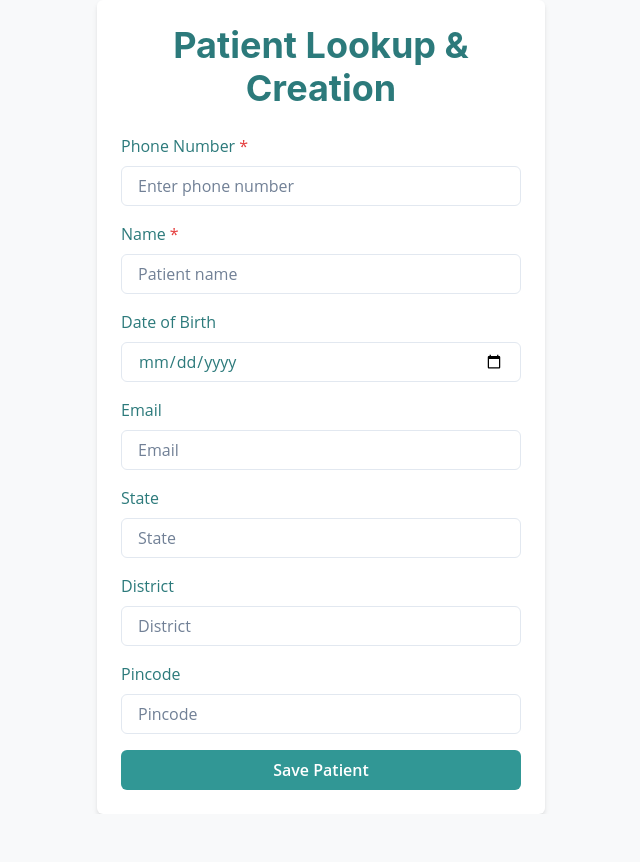
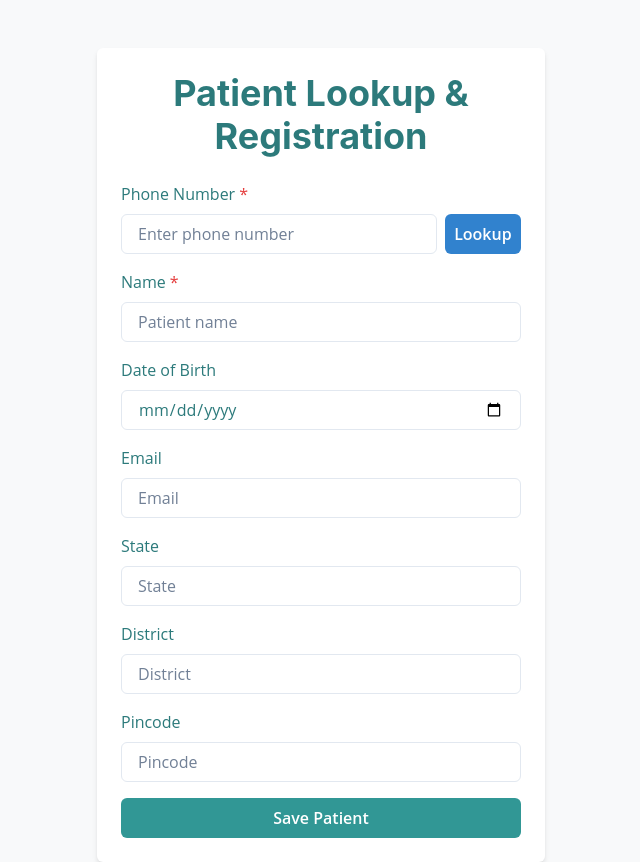
Before and after one commit to labbit-23/labbit-main, a Next.js app: page /patient in a window 1280 px wide. Shown: the whole page, without its empty margins (319-959 px from the left). Before the commit the page ends 814 px from the top, so only its background shows below. Built offline with nearby package versions, Linux system fonts and the light colour scheme; no server answers.

Commit message:
Update page.js

```diff
--- a/app/patient/page.js
+++ b/app/patient/page.js
@@ -12,6 +12,8 @@ import {
   Alert,
   AlertIcon,
   useToast,
+  HStack,
+  Spinner,
 } from "@chakra-ui/react";
 import { createClient } from "@supabase/supabase-js";
 
@@ -31,13 +33,13 @@ export default function PatientPage() {
     state: "",
     district: "",
     pincode: "",
-    // add other patient fields as needed
+    // Add other fields if necessary
   });
 
   const [loading, setLoading] = useState(false);
   const [error, setError] = useState(null);
 
-  // Lookup patient in Supabase by phone
+  // Lookup in Supabase
   async function lookupPatientInSupabase(phone) {
     try {
       const { data, error } = await supabase
@@ -53,7 +55,7 @@ export default function PatientPage() {
     }
   }
 
-  // Lookup patient in external API using API URL & key from env vars
+  // Lookup in external API
   async function lookupPatientInExternalAPI(phone) {
     const apiUrl = process.env.NEXT_PUBLIC_PATIENT_LOOKUP_URL;
     const apiKey = process.env.NEXT_PUBLIC_PATIENT_LOOKUP_KEY;
@@ -62,7 +64,7 @@ export default function PatientPage() {
       return null;
     }
 
-    const dataParam = encodeURIComponent(JSON.stringify([{ phone }]));
+    const dataParam = encodeURIComponent(JSON.stringify([{ phone: String(phone) }]));
     const url = `${apiUrl}&data=${dataParam}`;
 
     try {
@@ -97,12 +99,12 @@ export default function PatientPage() {
     }
   }
 
-  // Handler to lookup patient by phone input value
+  // Perform lookup on button click or onBlur if you want
   const handleLookup = async () => {
     const phone = formData.phone.trim();
     if (!phone) {
       toast({
-        title: "Please enter phone number",
+        title: "Please enter a phone number",
         status: "warning",
         duration: 3000,
         isClosable: true,
@@ -113,10 +115,10 @@ export default function PatientPage() {
     setLoading(true);
     setError(null);
 
-    // 1. Try Supabase lookup
+    // 1. Try Supabase lookup first
     let patient = await lookupPatientInSupabase(phone);
 
-    // 2. If not in Supabase, lookup with external API
+    // 2. If not found in Supabase, try external API
     if (!patient) {
       patient = await lookupPatientInExternalAPI(phone);
     }
@@ -134,7 +136,7 @@ export default function PatientPage() {
       }));
       toast({
         title: "Patient data loaded",
-        description: "Existing data has been auto-filled.",
+        description: "Form auto-filled with existing patient data.",
         status: "success",
         duration: 3000,
         isClosable: true,
@@ -147,14 +149,13 @@ export default function PatientPage() {
         duration: 3000,
         isClosable: true,
       });
-      // Optionally reset other fields except phone:
-      // setFormData({ ...formData, name: "", dob: "", ... });
+      // Optionally clear other input fields except phone here
     }
 
     setLoading(false);
   };
 
-  // Simple form handler for controlled inputs
+  // Handle field changes
   const handleChange = (field) => (e) => {
     setFormData((prev) => ({
       ...prev,
@@ -162,32 +163,42 @@ export default function PatientPage() {
     }));
   };
 
-  // Form submit handler (you may replace with your own creation code)
+  // Handle form submission (replace with your own logic)
   const handleSubmit = (e) => {
     e.preventDefault();
+    // Insert or update patient logic here
     console.log("Submitting patient data:", formData);
-    // Add your create/update logic here
   };
 
   return (
-    <Box maxW="md" mx="auto" p={6} bg="white" rounded="md" shadow="md">
+    <Box maxW="md" mx="auto" mt={12} p={6} bg="white" rounded="md" shadow="md">
       <Heading mb={6} textAlign="center">
-        Patient Lookup & Creation
+        Patient Lookup & Registration
       </Heading>
 
       <form onSubmit={handleSubmit}>
         <VStack spacing={4} align="stretch">
           <FormControl isRequired>
             <FormLabel>Phone Number</FormLabel>
+            <HStack>
               <Input
                 type="tel"
                 placeholder="Enter phone number"
                 value={formData.phone}
                 onChange={handleChange("phone")}
-              onBlur={handleLookup} // Lookup on blur, or you can add a button instead
                 isDisabled={loading}
                 autoComplete="tel"
+                aria-label="Patient phone number"
               />
+              <Button
+                onClick={handleLookup}
+                isLoading={loading}
+                colorScheme="blue"
+                aria-label="Lookup patient"
+              >
+                Lookup
+              </Button>
+            </HStack>
           </FormControl>
 
           <FormControl isRequired>
@@ -199,6 +210,7 @@ export default function PatientPage() {
               onChange={handleChange("name")}
               isDisabled={loading}
               autoComplete="name"
+              aria-label="Patient name"
             />
           </FormControl>
 
@@ -206,10 +218,10 @@ export default function PatientPage() {
             <FormLabel>Date of Birth</FormLabel>
             <Input
               type="date"
-              placeholder="Date of Birth"
               value={formData.dob}
               onChange={handleChange("dob")}
               isDisabled={loading}
+              aria-label="Patient date of birth"
             />
           </FormControl>
 
@@ -222,6 +234,7 @@ export default function PatientPage() {
               onChange={handleChange("email")}
               isDisabled={loading}
               autoComplete="email"
+              aria-label="Patient email"
             />
           </FormControl>
 
@@ -233,6 +246,7 @@ export default function PatientPage() {
               value={formData.state}
               onChange={handleChange("state")}
               isDisabled={loading}
+              aria-label="Patient state"
             />
           </FormControl>
 
@@ -244,6 +258,7 @@ export default function PatientPage() {
               value={formData.district}
               onChange={handleChange("district")}
               isDisabled={loading}
+              aria-label="Patient district"
             />
           </FormControl>
 
@@ -255,19 +270,20 @@ export default function PatientPage() {
               value={formData.pincode}
               onChange={handleChange("pincode")}
               isDisabled={loading}
+              aria-label="Patient pincode"
             />
           </FormControl>
 
-          {/* Other patient form fields here */}
+          {/* Additional fields can go here */}
 
-          <Button colorScheme="teal" type="submit" isLoading={loading}>
+          <Button type="submit" colorScheme="teal" isLoading={loading}>
             Save Patient
           </Button>
         </VStack>
       </form>
 
       {error && (
-        <Alert status="error" mt={4} borderRadius="md">
+        <Alert mt={4} status="error" borderRadius="md">
           <AlertIcon />
           {error}
         </Alert>
```
Lines whose indentation alone changed are shown as unchanged.
